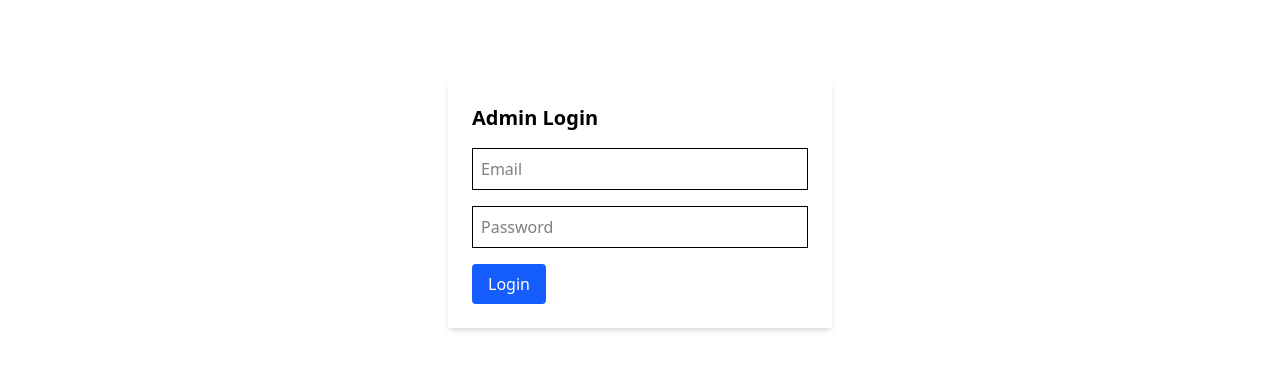
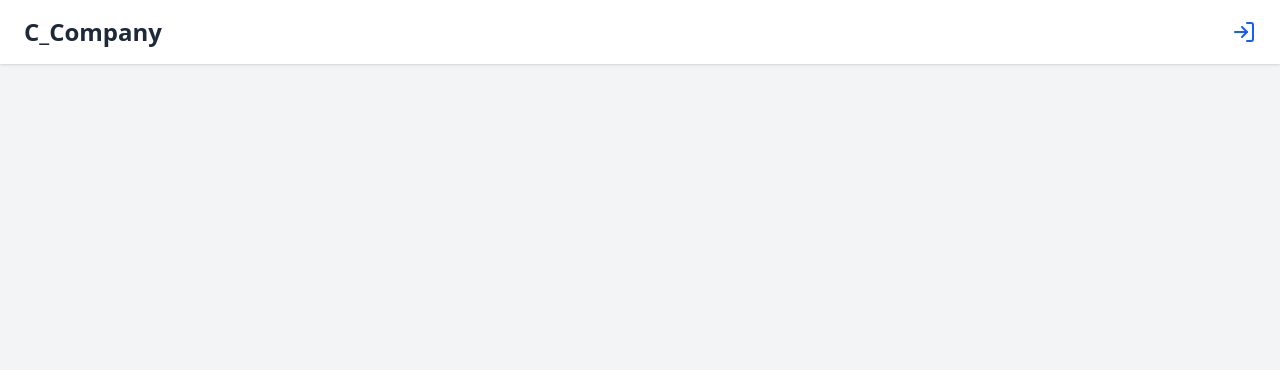
Before and after one commit to Chala751/online-registration-form, a Next.js app: page / in a window 1280 px wide. Shown: the top 370 px of the page. Built offline with nearby package versions, Linux system fonts and the light colour scheme.

Commit message:
home page setup in root folder

```diff
--- a/app/page.js
+++ b/app/page.js
@@ -1,12 +1,12 @@
 'use client'
+
+import { useState } from 'react'
 import { signIn } from 'next-auth/react'
 import { useRouter } from 'next/navigation'
+import { LogIn } from 'lucide-react'
 
-
-
-import { useState } from 'react'
-
-export default function LoginPage() {
+export default function HomePage() {
+  const [showLogin, setShowLogin] = useState(false)
   const [error, setError] = useState('')
   const router = useRouter()
 
@@ -29,16 +29,44 @@ export default function LoginPage() {
   }
 
   return (
-    <div className="max-w-sm mx-auto mt-20 p-6 shadow-md bg-white">
-      <h1 className="text-xl font-bold mb-4">Admin Login</h1>
-      <form onSubmit={handleLogin} className="space-y-4">
-        <input name="email" placeholder="Email" className="w-full p-2 border" required />
-        <input name="password" type="password" placeholder="Password" className="w-full p-2 border" required />
-        {error && <p className="text-red-500">{error}</p>}
-        <button type="submit" className="bg-blue-600 text-white py-2 px-4 rounded">
-          Login
+    <div className="min-h-screen bg-gray-100">
+      {/* Header */}
+      <header className="flex items-center justify-between px-6 py-4 bg-white shadow">
+        <h1 className="text-2xl font-bold text-gray-800">C_Company</h1>
+        <button onClick={() => setShowLogin(!showLogin)} title="Admin Login">
+          <LogIn className="w-6 h-6 text-blue-600 hover:text-blue-800" />
         </button>
-      </form>
+      </header>
+
+      {/* Login form shown only when icon clicked */}
+      {showLogin && (
+        <div className="max-w-md mx-auto mt-12 bg-white p-6 shadow-md rounded">
+          <h2 className="text-xl font-semibold mb-4">Admin Login</h2>
+          <form onSubmit={handleLogin} className="space-y-4">
+            <input
+              name="email"
+              type="email"
+              placeholder="Email"
+              className="w-full p-2 border border-gray-300 rounded"
+              required
+            />
+            <input
+              name="password"
+              type="password"
+              placeholder="Password"
+              className="w-full p-2 border border-gray-300 rounded"
+              required
+            />
+            {error && <p className="text-red-500">{error}</p>}
+            <button
+              type="submit"
+              className="w-full bg-blue-600 text-white py-2 rounded hover:bg-blue-700"
+            >
+              Login
+            </button>
+          </form>
+        </div>
+      )}
     </div>
   )
 }
--- a/package.json
+++ b/package.json
@@ -11,6 +11,7 @@
   "dependencies": {
     "@hookform/resolvers": "^5.1.1",
     "formidable": "^3.5.4",
+    "lucide-react": "^0.525.0",
     "mongodb": "^6.17.0",
     "mongoose": "^8.16.1",
     "next": "15.3.4",
```
Also changed, not shown: 1 other file (tests, documents, lock files or other folders).
